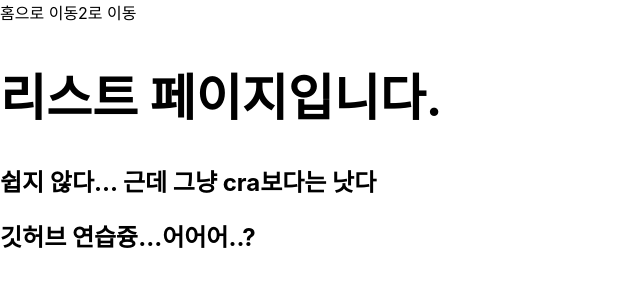
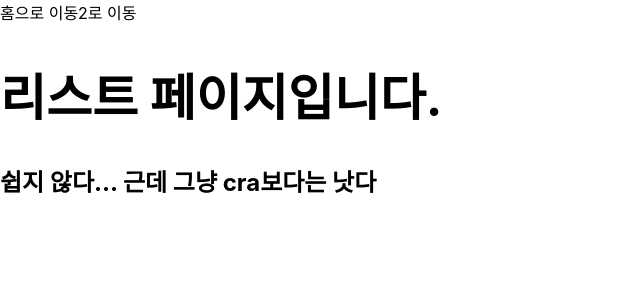
Before and after one commit to hyemimi/test, a Next.js app: page /list in a window 1280 px wide. Shown: the top 300 px of the page, without its empty margins (0-640 px from the left). Built offline with nearby package versions, Linux system fonts and the light colour scheme.

Commit message:
edit list.js

```diff
--- a/pages/list.js
+++ b/pages/list.js
@@ -3,7 +3,6 @@ export default function List() {
     <div>
       <h1>리스트 페이지입니다.</h1>
       <h2>쉽지 않다... 근데 그냥 cra보다는 낫다</h2>
-    <h2>깃허브 연습즁...어어어..?</h2>
     </div>
   );
 }
```
